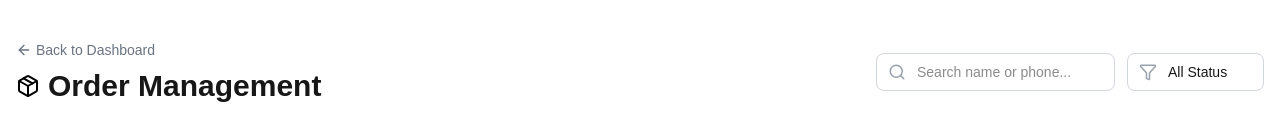
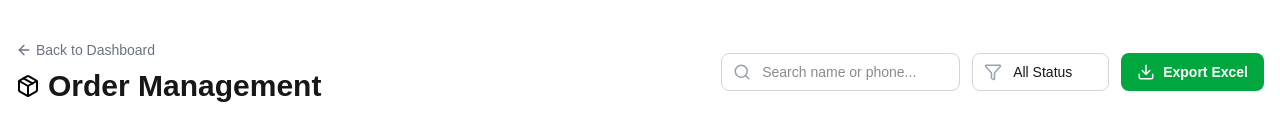
Before and after one commit to Crl0sDEV/e-commerce-website, a Next.js app: page /admin/orders in a window 1280 px wide. Shown: the top 135 px of the page. Built offline with nearby package versions, Linux system fonts and the light colour scheme; no server answers; the database is empty.

Commit message:
feat: add exceljs and file-saver dependencies for spreadsheet functionality

```diff
--- a/app/admin/orders/page.tsx
+++ b/app/admin/orders/page.tsx
@@ -2,9 +2,12 @@
 
 import { useEffect, useState, useCallback } from 'react'
 import { supabase } from '@/lib/supabaseClient'
-import { Package, ArrowLeft, Printer, Search, Filter, CreditCard, Banknote, Clock, ChevronLeft, ChevronRight } from 'lucide-react'
+import { Package, ArrowLeft, Printer, Search, Filter, CreditCard, Banknote, Clock, ChevronLeft, ChevronRight, Download } from 'lucide-react'
 import { toast } from 'sonner'
 import Link from 'next/link'
+// 👇 NEW IMPORTS
+import ExcelJS from 'exceljs'
+import { saveAs } from 'file-saver'
 
 // CONSTANTS
 const ITEMS_PER_PAGE = 10
@@ -30,7 +33,6 @@ export default function AdminOrdersPage() {
   const [orders, setOrders] = useState<OrderWithItems[]>([])
   const [loading, setLoading] = useState(true)
 
-  // PAGINATION & FILTER STATES
   const [page, setPage] = useState(1)
   const [totalOrders, setTotalOrders] = useState(0)
   const [search, setSearch] = useState('')
@@ -40,11 +42,9 @@ export default function AdminOrdersPage() {
     try {
       setLoading(true)
 
-      // Calculate Pagination Range (e.g., Page 1: 0-9, Page 2: 10-19)
       const from = (page - 1) * ITEMS_PER_PAGE
       const to = from + ITEMS_PER_PAGE - 1
 
-      // 1. Build Query
       let query = supabase
         .from('orders')
         .select(`
@@ -54,20 +54,12 @@ export default function AdminOrdersPage() {
             quantity,
             products (name)
           )
-        `, { count: 'exact' }) // Request total count for pagination logic
+        `, { count: 'exact' })
         .order('created_at', { ascending: false })
-        .range(from, to) // <--- SERVER SIDE PAGINATION
+        .range(from, to)
 
-      // 2. Apply Status Filter
-      if (filterStatus !== 'all') {
-        query = query.eq('status', filterStatus)
-      }
-
-      // 3. Apply Search Filter (Server-side)
-      // Note: Searching by Name OR Contact Number
-      if (search) {
-        query = query.or(`customer_name.ilike.%${search}%,customer_contact.ilike.%${search}%`)
-      }
+      if (filterStatus !== 'all') query = query.eq('status', filterStatus)
+      if (search) query = query.or(`customer_name.ilike.%${search}%,customer_contact.ilike.%${search}%`)
 
       const { data, error, count } = await query
 
@@ -82,39 +74,110 @@ export default function AdminOrdersPage() {
     } finally {
       setLoading(false)
     }
-  }, [page, filterStatus, search]) // Depend on Page, Filter, Search
+  }, [page, filterStatus, search])
 
-  // Debounce Search & Reset Page
   useEffect(() => {
-    const timeoutId = setTimeout(() => {
-        fetchOrders()
-    }, 500)
+    const timeoutId = setTimeout(() => { fetchOrders() }, 500)
     return () => clearTimeout(timeoutId)
   }, [fetchOrders])
 
-  // Reset to Page 1 when Search/Filter changes
   const handleSearchChange = (e: React.ChangeEvent<HTMLInputElement>) => {
       setSearch(e.target.value)
-      setPage(1) // Reset to first page
+      setPage(1)
   }
   const handleFilterChange = (e: React.ChangeEvent<HTMLSelectElement>) => {
       setFilterStatus(e.target.value)
-      setPage(1) // Reset to first page
+      setPage(1)
   }
 
-  // Update Status
   const updateStatus = async (orderId: string, newStatus: string) => {
     try {
-      const { error } = await supabase
-        .from('orders')
-        .update({ status: newStatus })
-        .eq('id', orderId)
-
+      const { error } = await supabase.from('orders').update({ status: newStatus }).eq('id', orderId)
       if (error) throw error
       fetchOrders()
       toast.success(`Order updated to ${newStatus}`)
     } catch (error) {
+      console.error('Update failed:', error)
       toast.error('Failed to update status.')
+    }
+  }
+
+  // --- NEW & SECURE: EXPORT TO EXCEL (ExcelJS) ---
+  const exportToExcel = async () => {
+    const toastId = toast.loading("Generating Excel report...")
+
+    try {
+        // 1. Fetch Data
+        let query = supabase
+            .from('orders')
+            .select(`*, order_items (quantity, products (name))`)
+            .order('created_at', { ascending: false })
+
+        if (filterStatus !== 'all') query = query.eq('status', filterStatus)
+        if (search) query = query.or(`customer_name.ilike.%${search}%,customer_contact.ilike.%${search}%`)
+
+        const { data, error } = await query
+        if (error) throw error
+        if (!data || data.length === 0) {
+            toast.dismiss(toastId)
+            toast.error("No data to export")
+            return
+        }
+
+        const allOrders = data as unknown as OrderWithItems[]
+
+        // 2. Create Workbook & Worksheet
+        const workbook = new ExcelJS.Workbook()
+        const worksheet = workbook.addWorksheet('Sales Report')
+
+        // 3. Define Columns (With Widths)
+        worksheet.columns = [
+            { header: 'Order ID', key: 'id', width: 20 },
+            { header: 'Date', key: 'date', width: 15 },
+            { header: 'Customer Name', key: 'name', width: 25 },
+            { header: 'Contact', key: 'contact', width: 15 },
+            { header: 'Address', key: 'address', width: 35 },
+            { header: 'Payment', key: 'payment', width: 10 },
+            { header: 'Ref No.', key: 'ref', width: 15 },
+            { header: 'Status', key: 'status', width: 12 },
+            { header: 'Total', key: 'total', width: 15 },
+            { header: 'Items', key: 'items', width: 40 },
+        ]
+
+        // 4. Style Header (Bold)
+        worksheet.getRow(1).font = { bold: true }
+
+        // 5. Add Data Rows
+        allOrders.forEach(order => {
+            const itemsString = order.order_items.map(i => `${i.quantity}x ${i.products?.name}`).join(", ")
+
+            worksheet.addRow({
+                id: order.id,
+                date: new Date(order.created_at).toLocaleDateString(),
+                name: order.customer_name,
+                contact: order.customer_contact,
+                address: order.customer_address,
+                payment: order.payment_method || "COD",
+                ref: order.payment_ref || "N/A",
+                status: order.status.toUpperCase(),
+                total: order.total_amount,
+                items: itemsString
+            })
+        })
+
+        // 6. Generate File & Download
+        const buffer = await workbook.xlsx.writeBuffer()
+        const blob = new Blob([buffer], { type: 'application/vnd.openxmlformats-officedocument.spreadsheetml.sheet' })
+
+        saveAs(blob, `BossStore_Sales_${new Date().toISOString().split('T')[0]}.xlsx`)
+
+        toast.dismiss(toastId)
+        toast.success(`Exported ${allOrders.length} orders!`)
+
+    } catch (error) {
+        console.error(error)
+        toast.dismiss(toastId)
+        toast.error("Export failed")
     }
   }
 
@@ -129,7 +192,6 @@ export default function AdminOrdersPage() {
     }
   }
 
-  // Pagination Logic
   const totalPages = Math.ceil(totalOrders / ITEMS_PER_PAGE)
 
   return (
@@ -146,9 +208,7 @@ export default function AdminOrdersPage() {
             </h1>
           </div>
 
-          {/* CONTROLS */}
           <div className="flex flex-col sm:flex-row gap-3 w-full md:w-auto">
-             {/* Search */}
              <div className="relative">
                 <Search className="absolute left-3 top-1/2 -translate-y-1/2 text-gray-400" size={18} />
                 <input
@@ -160,7 +220,6 @@ export default function AdminOrdersPage() {
                 />
              </div>
 
-             {/* Filter */}
              <div className="relative">
                 <Filter className="absolute left-3 top-1/2 -translate-y-1/2 text-gray-400" size={18} />
                 <select
@@ -176,6 +235,14 @@ export default function AdminOrdersPage() {
                   <option value="cancelled">Cancelled</option>
                 </select>
              </div>
+
+             <button
+                onClick={exportToExcel}
+                className="bg-green-600 text-white px-4 py-2 rounded-lg font-bold flex items-center gap-2 hover:bg-green-700 transition text-sm justify-center whitespace-nowrap"
+                title="Download Secure Excel"
+             >
+                <Download size={18} /> Export Excel
+             </button>
           </div>
       </div>
 
@@ -199,8 +266,6 @@ export default function AdminOrdersPage() {
                 <tr><td colSpan={7} className="p-10 text-center text-gray-500">No orders found.</td></tr>
             ) : orders.map((order) => (
               <tr key={order.id} className="hover:bg-gray-50 transition">
-
-                {/* ID & Date */}
                 <td className="p-4 align-top w-40">
                   <span className="font-mono text-xs font-bold text-gray-900 block bg-gray-100 px-2 py-0.5 rounded w-fit mb-1">
                     {order.id.slice(0, 8)}...
@@ -210,14 +275,10 @@ export default function AdminOrdersPage() {
                     {new Date(order.created_at).toLocaleDateString()}
                   </div>
                 </td>
-
-                {/* Customer Details */}
                 <td className="p-4 align-top w-48">
                   <p className="font-bold text-gray-900 text-sm">{order.customer_name}</p>
                   <p className="text-xs text-gray-600 mb-1">{order.customer_contact}</p>
                 </td>
-
-                {/* Payment Info */}
                 <td className="p-4 align-top">
                     <div className="flex items-center gap-1 mb-1">
                         {order.payment_method === 'GCASH'
@@ -234,8 +295,6 @@ export default function AdminOrdersPage() {
                         </div>
                     )}
                 </td>
-
-                {/* Items List */}
                 <td className="p-4 align-top">
                   <div className="space-y-1">
                     {order.order_items?.map((item) => (
@@ -245,20 +304,14 @@ export default function AdminOrdersPage() {
                     ))}
                   </div>
                 </td>
-
-                {/* Total */}
                 <td className="p-4 align-top">
                   <span className="font-bold text-gray-900 text-sm">₱{order.total_amount.toLocaleString()}</span>
                 </td>
-
-                {/* Status Badge */}
                 <td className="p-4 align-top text-center">
                   <span className={`px-3 py-1 rounded-full text-[10px] font-bold uppercase tracking-wider border ${getStatusColor(order.status)}`}>
                     {order.status}
                   </span>
                 </td>
-
-                {/* Actions */}
                 <td className="p-4 align-top text-center">
                   <div className="flex flex-col items-center gap-2">
                       <select
@@ -272,7 +325,6 @@ export default function AdminOrdersPage() {
                         <option value="delivered">Delivered</option>
                         <option value="cancelled">Cancelled</option>
                       </select>
-
                       <Link
                         href={`/admin/orders/${order.id}/print`}
                         target="_blank"
@@ -282,20 +334,17 @@ export default function AdminOrdersPage() {
                       </Link>
                   </div>
                 </td>
-
               </tr>
             ))}
           </tbody>
         </table>
       </div>
 
-      {/* --- PAGINATION CONTROLS --- */}
       {totalOrders > 0 && (
         <div className="flex flex-col sm:flex-row justify-between items-center gap-4 py-4 border-t border-gray-200">
           <p className="text-sm text-gray-500">
              Showing <span className="font-bold text-black">{((page - 1) * ITEMS_PER_PAGE) + 1}</span> to <span className="font-bold text-black">{Math.min(page * ITEMS_PER_PAGE, totalOrders)}</span> of <span className="font-bold text-black">{totalOrders}</span> results
           </p>
-
           <div className="flex items-center gap-2">
              <button
                 onClick={() => setPage(p => Math.max(1, p - 1))}
@@ -304,11 +353,7 @@ export default function AdminOrdersPage() {
              >
                 <ChevronLeft size={16} />
              </button>
-
-             <span className="text-sm font-medium px-2">
-                Page {page} of {totalPages}
-             </span>
-
+             <span className="text-sm font-medium px-2">Page {page} of {totalPages}</span>
              <button
                 onClick={() => setPage(p => Math.min(totalPages, p + 1))}
                 disabled={page === totalPages || loading}
@@ -319,7 +364,6 @@ export default function AdminOrdersPage() {
           </div>
         </div>
       )}
-
     </main>
   );
 }
--- a/package.json
+++ b/package.json
@@ -10,6 +10,8 @@
   },
   "dependencies": {
     "@supabase/supabase-js": "^2.89.0",
+    "exceljs": "^4.4.0",
+    "file-saver": "^2.0.5",
     "lucide-react": "^0.562.0",
     "next": "16.1.0",
     "react": "19.2.3",
@@ -21,6 +23,7 @@
   },
   "devDependencies": {
     "@tailwindcss/postcss": "^4",
+    "@types/file-saver": "^2.0.7",
     "@types/node": "^20",
     "@types/react": "^19",
     "@types/react-dom": "^19",
```
Also changed, not shown: 1 other file (tests, documents, lock files or other folders).
